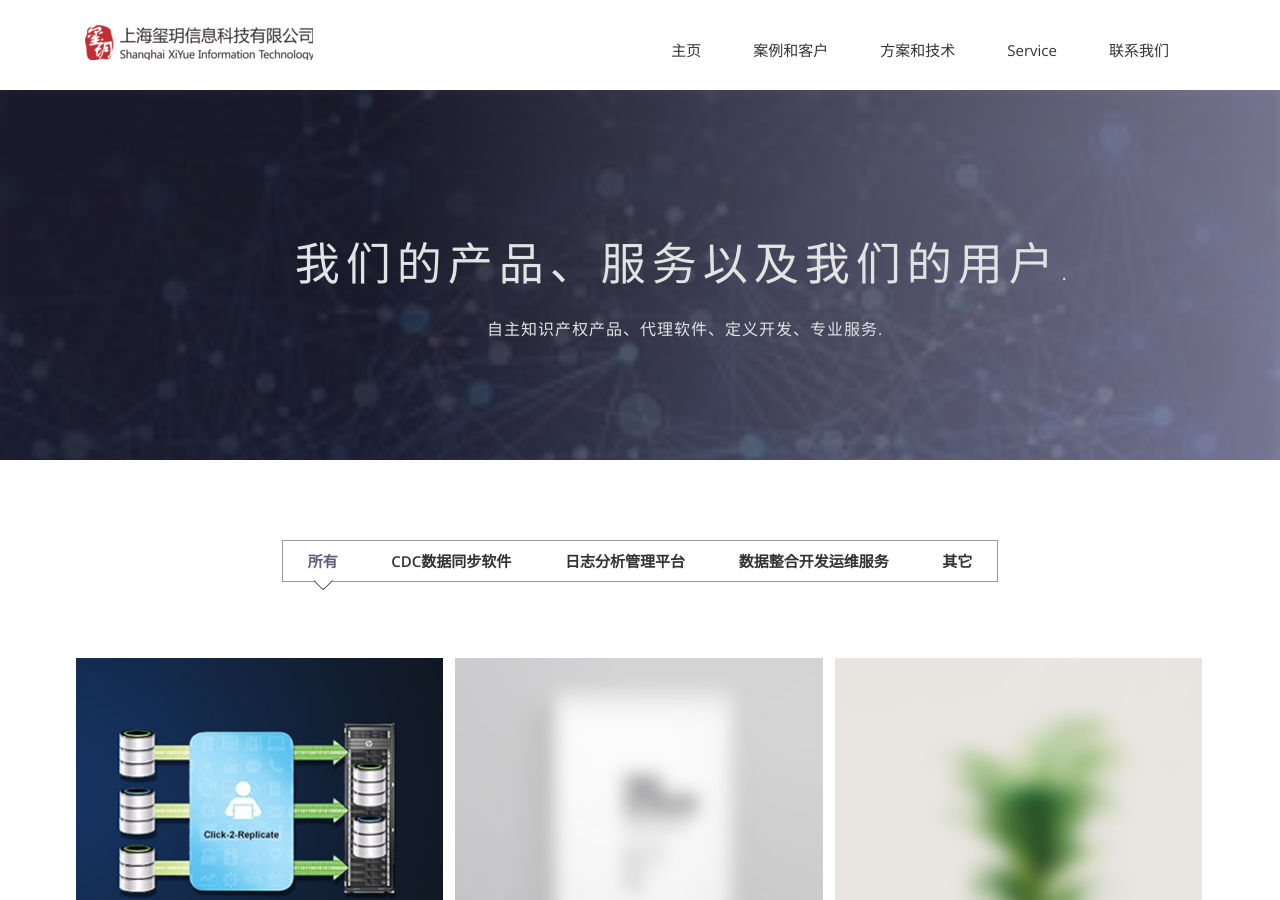
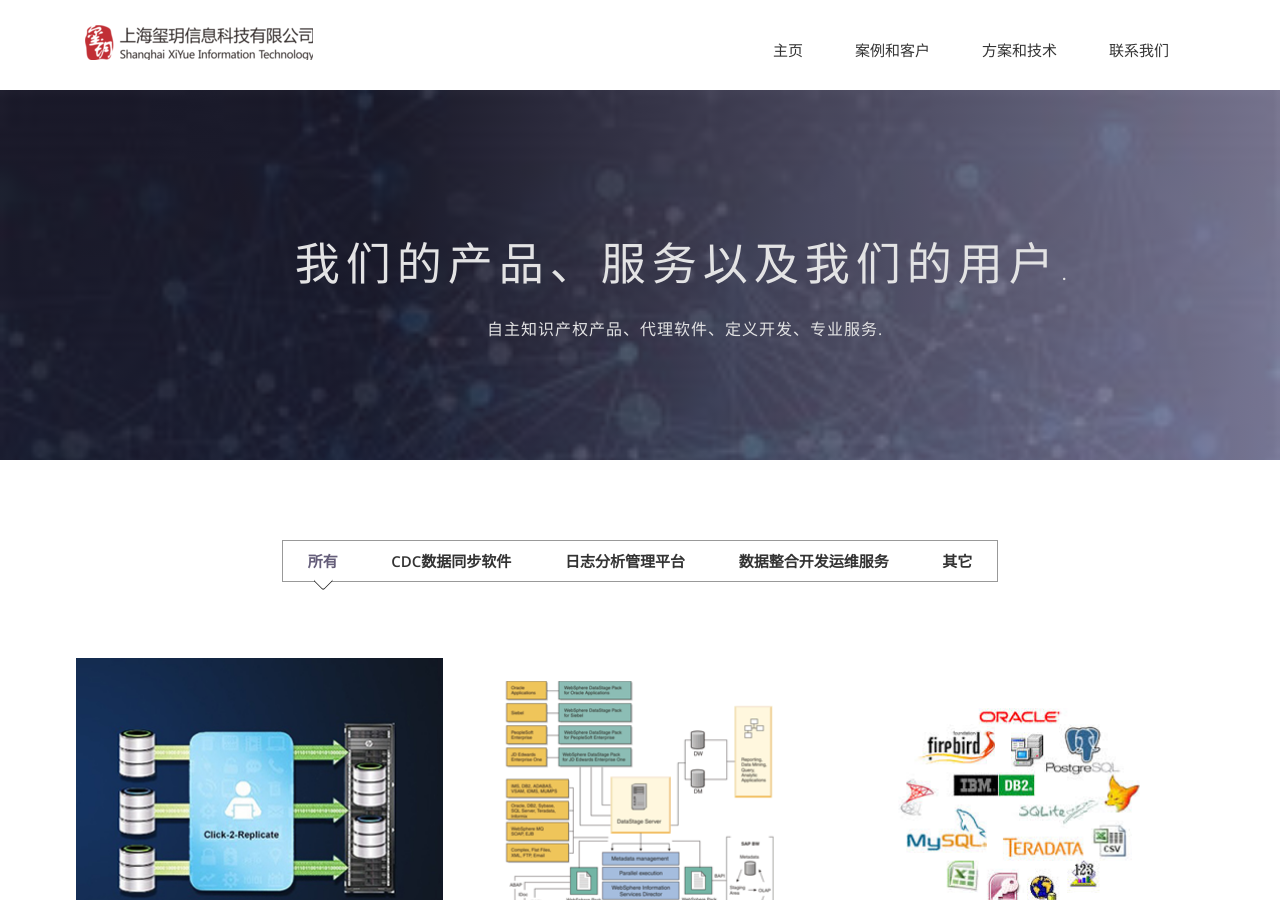
Before and after one commit to wudixy/wudixy.github.io, a Jekyll site: the page built from work.html, in a window 1280 px wide and 900 px high. Built offline with Jekyll 4.4.1, drawn with Linux system fonts in a browser that asks for light colours; nearby versions of some CDN libraries; some web fonts are replaced.

Commit message:
20170314

```diff
--- a/_includes/footer.html
+++ b/_includes/footer.html
@@ -7,9 +7,9 @@
           <ul>
             <li><a href="#">关于我们</a></li>
             <li><a href="{{ site.baseurl }}/contact">联系我们</a></li>
-            <li><a href="#">它是如何工作的</a></li>
-            <li><a href="{{ site.baseurl }}/blog">Blog</a></li>
-            <li><a href="#">条款</a></li>
+            <li><a href="{{ site.baseurl }}/blog">它是如何工作的</a></li>
+            <!-- <li><a href="{{ site.baseurl }}/blog">Blog</a></li>-->
+            <!-- <li><a href="#">条款</a></li> -->
           </ul>
         </div>
         <p>Copyright &copy; Shanghai Xiyue Information Technology Co.,Ltd. All rights reserved.</p>
--- a/_includes/header.html
+++ b/_includes/header.html
@@ -24,7 +24,7 @@
                 <li><a href="{{ site.baseurl }}/">主页</a></li>
                 <li><a href="{{ site.baseurl }}/work">案例和客户</a></li>
                 <li><a href="{{ site.baseurl }}/blog">方案和技术</a></li>
-                <li><a href="#">Service</a></li>
+                <!-- <li><a href="#">Service</a></li> -->
                 <li><a href="{{ site.baseurl }}/contact">联系我们</a></li>
               </ul>
             </div><!-- /.navbar-collapse -->
--- a/blog.html
+++ b/blog.html
@@ -10,7 +10,7 @@
       <div class="col-md-12">
         <div class="block">
           <h1>我们正在做些什么</h1>
-          <p>赶上我们, 随时随地</p>
+          <!-- <p>赶上我们, 随时随地</p>-->
         </div>
       </div>
     </div>
--- a/contact.html
+++ b/contact.html
@@ -63,7 +63,7 @@
             </li>
           </ul>
 
-          <ul class="social-icons">
+     <!--     <ul class="social-icons">
             <li>
               <a href="http://www.themefisher.com"><i class="fa fa-google"></i></a>
             </li>
@@ -86,6 +86,7 @@
               <a href="http://www.themefisher.com"><i class="fa fa-facebook"></i></a>
             </li>
           </ul>
+      -->
         </div>
       </div>
       <div class="col-md-6 col-sm-12">
--- a/index.html
+++ b/index.html
@@ -52,7 +52,7 @@
       <p>让您的数据会说话！.</p>
       <p>让您的数据会说话！.</p>
       <p>让您的数据会说话！.</p>
-      <a href="#" class="btn btn-view-works">View Works</a>
+      <a href="{{ site.baseurl }}/blog" class="btn btn-view-works">View Works</a>
     </div>
   </div>
 </div>
@@ -135,7 +135,8 @@
         <div class="block">
           <h2>我们是一群“懒人”.</h2>
           <p>阅读更多我们的方案和产品，您会明白我们只是希望您可以更简单的使用数据，</p>
-          <a class="btn btn-default btn-call-to-action" href="#" >联系我们，告诉我们您的需求</a>
+          <a class="btn btn-default btn-call-to-action" href="{{ site.baseurl
+              }}\contact" >联系我们，告诉我们您的需求</a>
         </div>
       </div>
     </div>
--- a/work.html
+++ b/work.html
@@ -36,7 +36,7 @@
               <div class="portfolio-contant">
                 <ul id="portfolio-contant-active">
                     <li class="mix etl">
-                      <a href="#">
+                      <a href="/产品介绍/2017/01/18/replicate产品介绍.html">
                         <img src="{{ site.baseurl }}/img/portfolio/work1.jpg" alt="">
                         <div class="overly">
                           <div class="position-center">
@@ -49,7 +49,7 @@
                   </li>
                   <li class="mix service">
                     <a href="#">
-                      <img src="{{ site.baseurl }}/img/portfolio/work2.jpg" alt="">
+                      <img src="{{ site.baseurl }}/img/portfolio/datastage.png" alt="">
                       <div class="overly">
                         <div class="position-center">
                           <h2>IBM DATASTAGE</h2>
@@ -61,7 +61,7 @@
                   </li>
                   <li class="mix service">
                     <a href="#">
-                      <img src="{{ site.baseurl }}/img/portfolio/work3.jpg" alt="">
+                      <img src="{{ site.baseurl }}/img/portfolio/database.png" alt="">
                       <div class="overly">
                         <div class="position-center">
                           <h2>各种数据库存储过程/函数</h2>
@@ -74,7 +74,7 @@
                   </li>
                   <li class="mix bitmap">
                     <a href="#">
-                      <img src="{{ site.baseurl }}/img/portfolio/work4.jpg" alt="">
+                      <img src="{{ site.baseurl }}/img/portfolio/ipoc.png" alt="">
                       <div class="overly">
                         <div class="position-center">
                           <h2>IPOC</h2>
@@ -86,31 +86,31 @@
                   </li>
                   <li class="mix bitmap">
                     <a href="#">
-                      <img src="{{ site.baseurl }}/img/portfolio/work5.jpg" alt="">
+                      <img src="{{ site.baseurl }}/img/portfolio/bitmap.png" alt="">
                       <div class="overly">
                         <div class="position-center">
                           <h2>BITMAP</h2>
-                          <p>ELK架构的综合日志分析管理平台 </p>
-
+                          <p>ELK架构的综合日志分析管理平台,让您的日志会说话,提升IT运维管理水平</p>
                         </div>
                       </div>
                     </a>
                   </li>
                   <li class="mix etl">
                     <a href="#">
-                      <img src="{{ site.baseurl }}/img/portfolio/work6.jpg" alt="">
+                      <img src="{{ site.baseurl }}/img/portfolio/ibmcdc.png" alt="">
                       <div class="overly">
                         <div class="position-center">
-                          <h2>IBM CDC</h2>
+                          <h2>IBM CDC产品专业支持服务</h2>
                           <p>9年+产品专业支持服务 </p>
-
                         </div>
                       </div>
                     </a>
                   </li>
                   <li class="mix design">
-                    <a href="#">
-                      <img src="{{ site.baseurl }}/img/portfolio/work6.jpg" alt="">
+                    <a
+                        href="/产品介绍/2017/01/20/JCI简介.html">
+
+                      <img src="{{ site.baseurl }}/img/portfolio/work5.jpg" alt="">
                       <div class="overly">
                         <div class="position-center">
                           <h2>JCI</h2>
@@ -199,7 +199,8 @@
         <div class="block">
           <h2>我们设计愉快的数字体验.</h2>
           <p>阅读更多关于我们做什么和我们在其他客户那里的工作成果，我们是经验丰富的团队.</p>
-          <a class="btn btn-default btn-call-to-action" href="#" >告诉我们您的故事</a>
+          <a class="btn btn-default btn-call-to-action" href="{{ site.baseurl
+              }}/contact" >告诉我们您的故事</a>
         </div>
       </div>
     </div>
```
Also changed, not shown: img/portfolio/bitmap.png (added), img/portfolio/database.png (added), img/portfolio/datastage.png (added), img/portfolio/ibmcdc.png (added), img/portfolio/ipoc.png (added).
